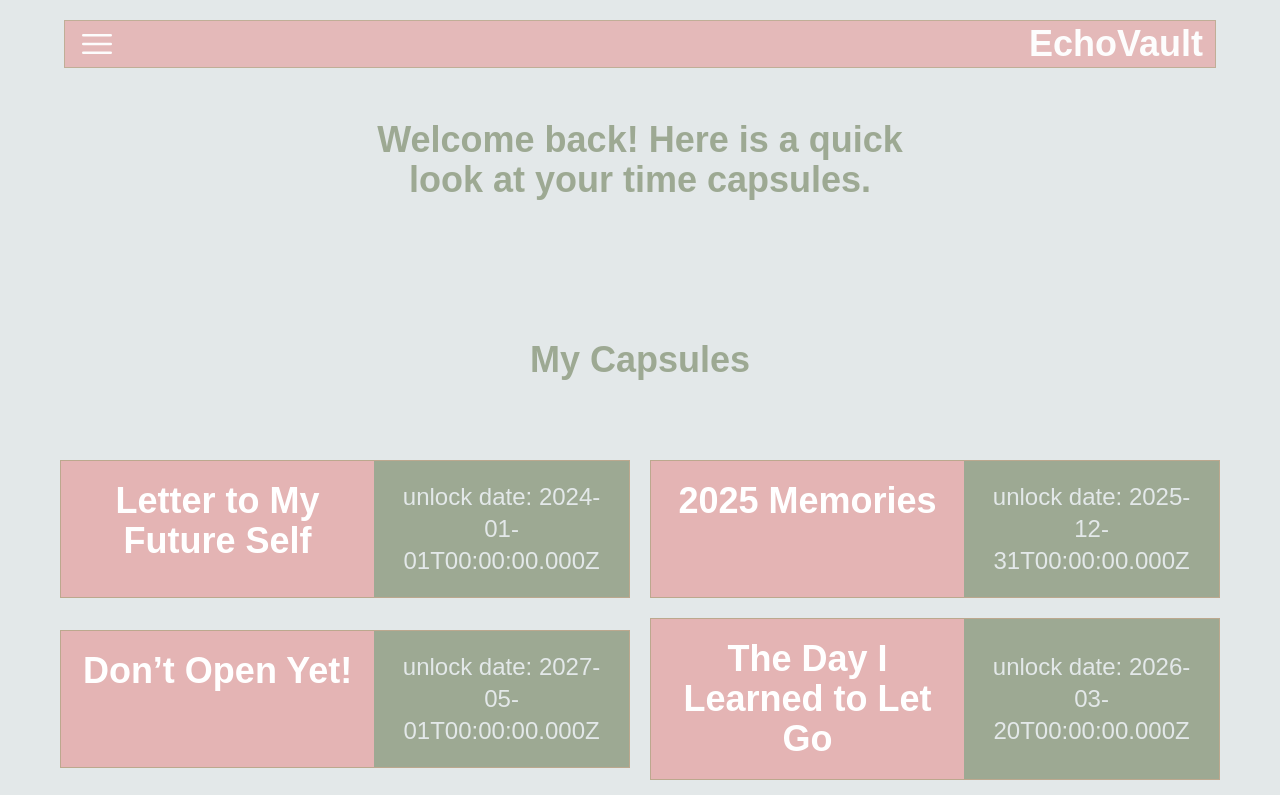
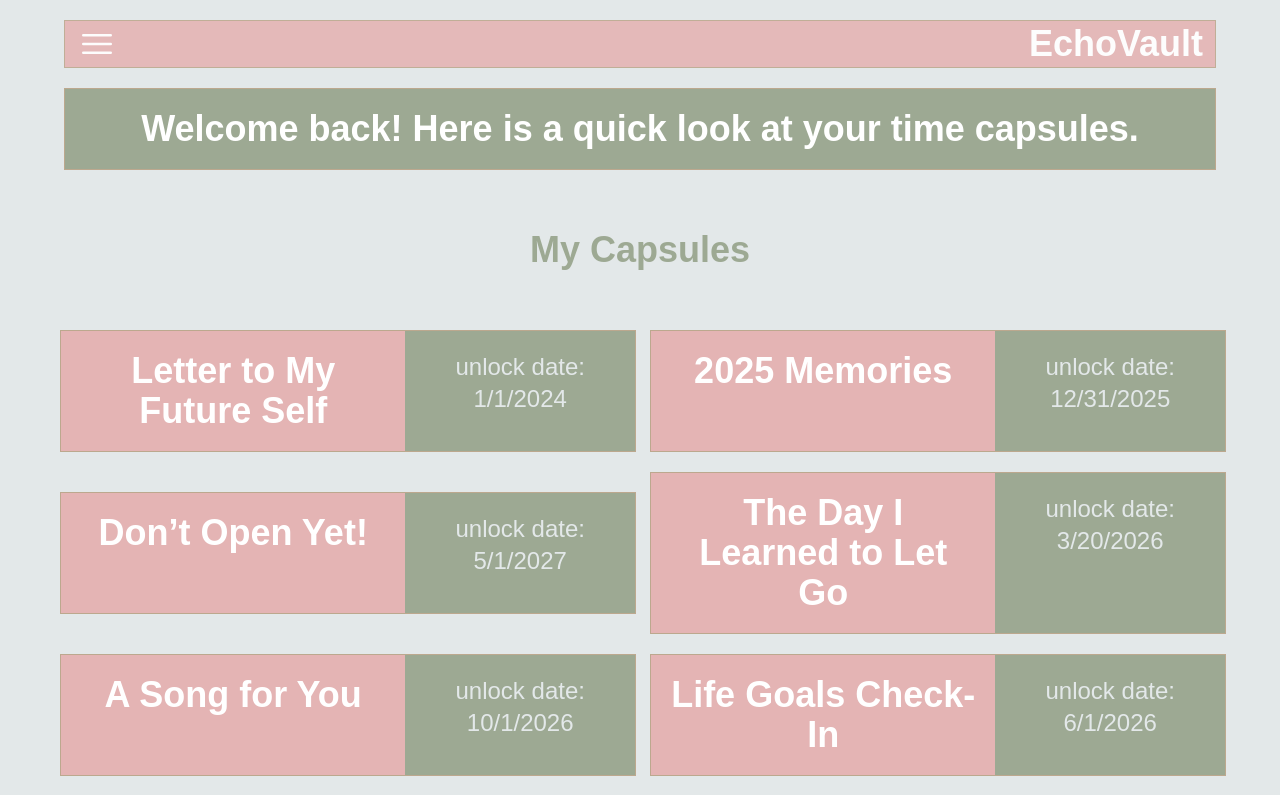
Before and after one commit to ip3ula/echovault, a Next.js app: page /dashboard in a window 1280 px wide. Shown: the top 795 px of the page. Built offline with nearby package versions, Linux system fonts and the light colour scheme.

Commit message:
feat: Update README with project description and features; add screenshot; enhance capsule unlock date formatting in components

```diff
--- a/src/app/capsule/[id]/page.tsx
+++ b/src/app/capsule/[id]/page.tsx
@@ -35,13 +35,14 @@ export default function Page() {
     {name: "edit", onClick: handleEdit},
     {name: "delete", onClick: handleDelete}
   ]
-
+  const date = new Date(capsule.unlockDate);
+  const formatted = date.toLocaleDateString();
   return (
     <div className="p-5 flex justify-center h-screen items-center">
         <div className='border border-node lg:grid lg:grid-cols-3 max-w-200'>
           <div className="bg-roseWater p-5 lg:p-10 lg:col-span-1 text-center">
           <Headline  text={capsule.sealed ?'Capsule Still Sealed' : 'Capsule Unsealed'} />
-          <SubHeadLine text={capsule.sealed ? `This capsule is sealed and will unlock on: ${capsule.unlockDate}` : `Originally sealed until: ${capsule.unlockDate}`} />
+          <SubHeadLine text={capsule.sealed ? `This capsule is sealed and will unlock on: ${formatted}` : `Originally sealed until: ${formatted}`} />
           </div>
           <div className='bg-sageGreen p-5 lg:p-10 text-white lg:col-span-2 '>
           <Paragraph text={capsule.sealed ? "You can't view its contents until that date.": capsule.message} />
--- a/src/app/dashboard/page.tsx
+++ b/src/app/dashboard/page.tsx
@@ -4,6 +4,7 @@ import { useRouter } from "next/navigation"
 import { Button as ButtonQuery } from "../lib/defintions"
 
 import GreenHeadline from "../ui/components/GreenHeadline"
+import Headline from "../ui/components/Headline"
 import Capsules from "../ui/components/Capsules"
 import Button from "../ui/components/Button"
 
@@ -16,8 +17,11 @@ export default function Page() {
         {name: 'Create New Capsule', onClick: handleClick}
     ]
     return(
-        <div className="pt-30 sm:p-5">
-         <GreenHeadline text="Welcome back! Here is a quick look at your time capsules." />
+        <div className="pt-12 sm:px-5 flex items-center flex-col ">
+            <div className="bg-sageGreen w-[90vw] flex items-center justify-center mt-5 sm:mt-10 p-5 border border-node">
+         <Headline text="Welcome back! Here is a quick look at your time capsules." />
+
+            </div>
         <GreenHeadline text="My Capsules" />
         <Capsules isPublic={false} />
         <Button button={buttons[0]} />
--- a/src/app/layout.tsx
+++ b/src/app/layout.tsx
@@ -22,8 +22,8 @@ const shareTech = Share_Tech({
 })
 
 export const metadata: Metadata = {
-  title: "Create Next App",
-  description: "Generated by create next app",
+  title: "EchoVault",
+  description: "time capsule website",
 };
 
 export default function RootLayout({
--- a/src/app/ui/components/Capsule.tsx
+++ b/src/app/ui/components/Capsule.tsx
@@ -4,13 +4,15 @@ import Headline from './Headline'
 import SubHeadLine from './SubHeadline'
 
 export default function Capsule({capsule}: {capsule: CapsuleQuery}) {
+    const date = new Date(capsule.unlockDate);
+const formatted = date.toLocaleDateString();
     return (
-        <a className='flex border border-node' href={`/capsule/${capsule.id}`}>
-            <div className='bg-roseWater w-[50vw] min-h-30 p-5'>
+        <a className='border border-node grid grid-cols-5 w-[90vw] md:w-[45vw]' href={`/capsule/${capsule.id}`}>
+            <div className='bg-roseWater col-span-3 min-h-30 p-5'>
             <Headline text={capsule.title} />
             </div>
-            <div className='bg-sageGreen w-[40vw] min-h-30 p-5 flex items-center'>
-            <SubHeadLine text={`unlock date: ${capsule.unlockDate}`} />
+            <div className='bg-sageGreen col-span-2 min-h-30 max-h-auto p-5'>
+            <SubHeadLine text={`unlock date: ${formatted}`} />
             </div>
         </a>
     )
--- a/src/app/ui/components/Capsules.tsx
+++ b/src/app/ui/components/Capsules.tsx
@@ -6,7 +6,7 @@ export default function Capsules({isPublic}: {isPublic: boolean}) {
     ? capsules.filter(capsule => capsule.isPublic === isPublic)
     : capsules
     return (
-        <section className="grid grid-cols-1 sm:grid-cols-2 gap-5 justify-center items-center p-5 lg:p-10 py-15">
+        <section className="grid grid-cols-1 md:grid-cols-2 gap-5 justify-center items-center p-5 lg:p-10 py-15">
             {filtered.map(capsule => (
                 <Capsule capsule={capsule} key={capsule.id} />
             )
--- a/src/app/ui/components/GreenHeadline.tsx
+++ b/src/app/ui/components/GreenHeadline.tsx
@@ -1,7 +1,7 @@
 export default function Headline({text}: {text:string}) {
     return(
         <div className="lg:px-80">
-            <h1 className="text-sageGreen text-center font-extrabold text-3xl lg:text-4xl pt-25 pb-10">{text}</h1>
+            <h1 className="text-sageGreen text-center font-extrabold text-3xl lg:text-4xl pt-15 pb-5">{text}</h1>
         </div>
 
     )
```
Also changed, not shown: public/screenshot.png (added), 1 other file (tests, documents, lock files or other folders).
